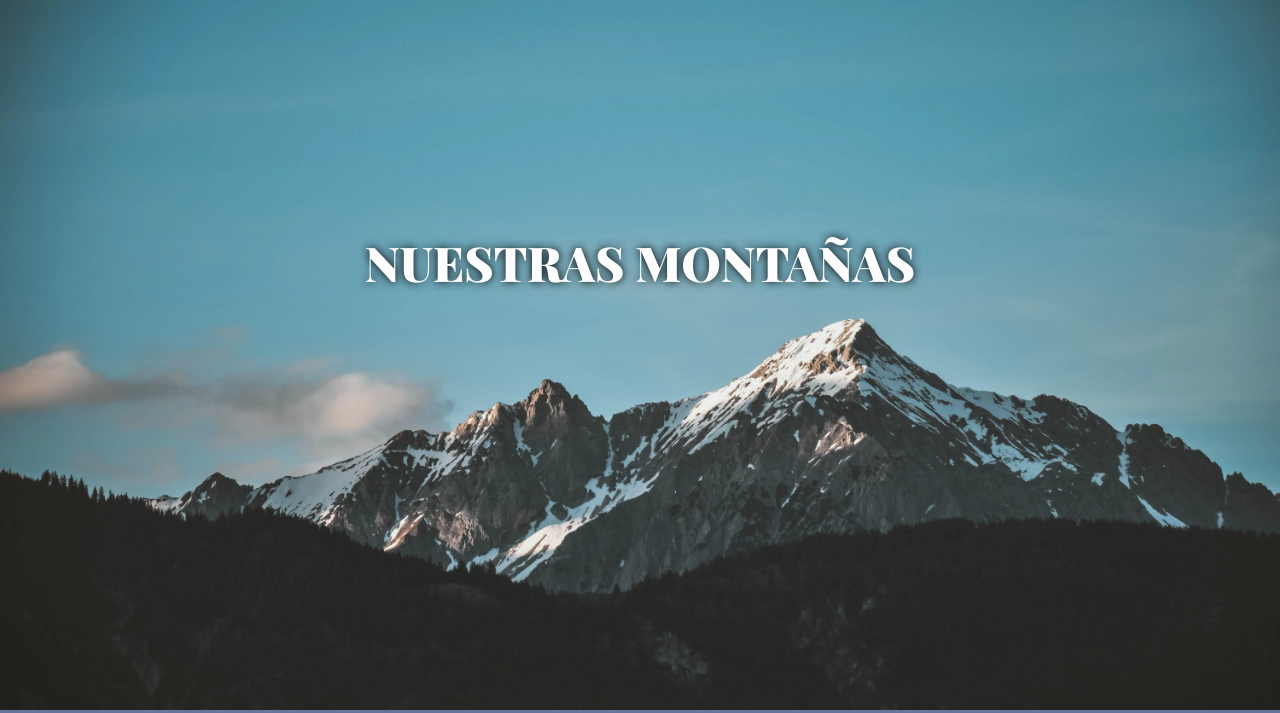
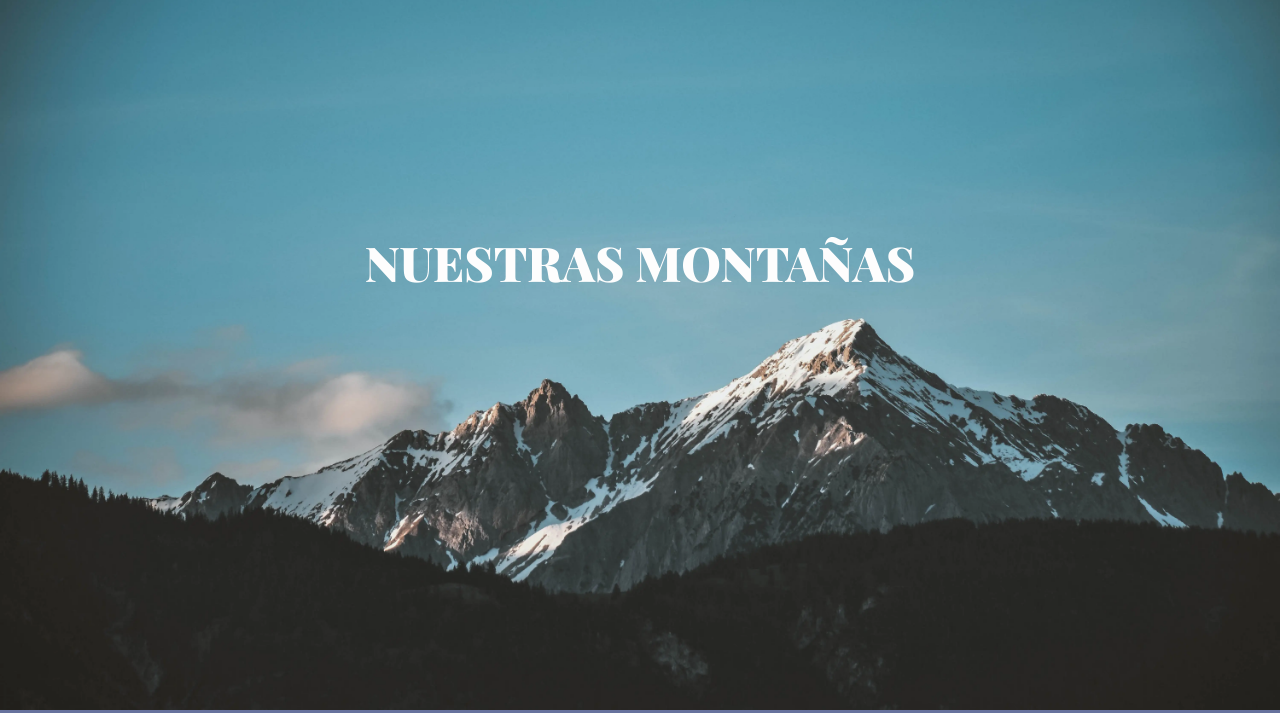
Before and after one commit to Diegoariel3/ProyectoTurismoCoder, a website: page index.html in a window 1280 px wide. Shown: the part 87-800 px from the top of the page. Drawn offline with nearby package versions, Linux system fonts and the light colour scheme.

Commit message:
fix performance

```diff
--- a/scss/_index.scss
+++ b/scss/_index.scss
@@ -14,7 +14,6 @@ header {
         font-size: $xxl;
         font-weight: $xbold;
         text-align: center;
-        text-shadow: 0 0 10px black;
     }
     img {
         width: 100%;
```
Also changed, not shown: css/main.css.
